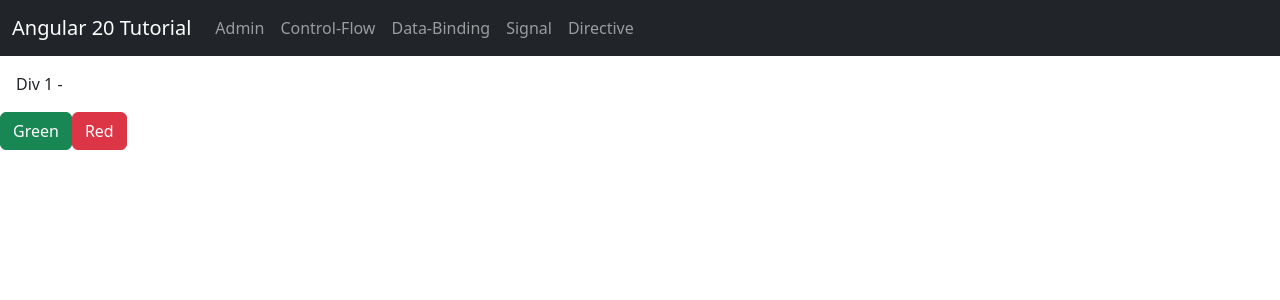
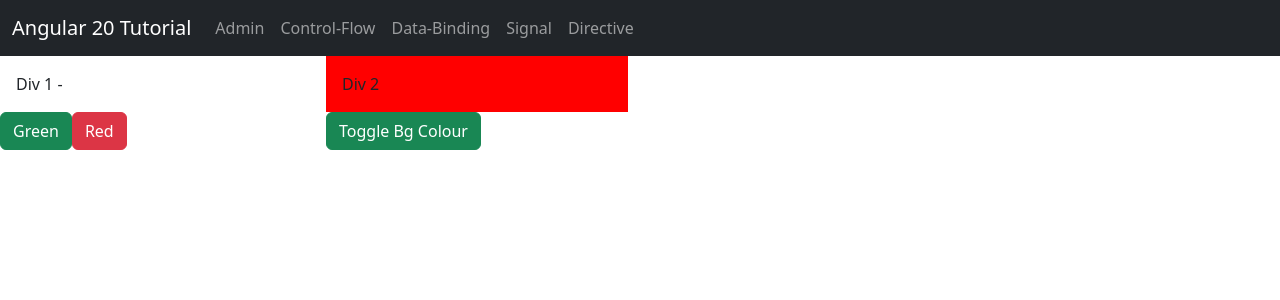
Before and after one commit to TMWicKed/angular20Tutorial, an Angular app: page /Attribute-Directive in a window 1280 px wide. Shown: the top 300 px of the page. Built offline with nearby package versions, Linux system fonts and the light colour scheme.

Commit message:
directives

```diff
--- a/src/app/components/att-directive/att-directive.html
+++ b/src/app/components/att-directive/att-directive.html
@@ -2,6 +2,11 @@
     <div class="col-3">
         <div class="p-3" [ngClass]="div1ClassName()">
             Div 1 - {{div1ClassName()}}
+        </div>
+    </div>
+    <div class="col-3">
+        <div class="p-3" [ngStyle]="{'background-color': isDiv2Green() ? 'green' : 'red'}">
+            Div 2
         </div>
     </div>
 </div>
@@ -11,4 +16,7 @@
         <button class="btn btn-success" (click)="setBgClass('green')">Green</button>
         <button class="btn btn-danger" (click)="setBgClass('red')">Red</button>
     </div>
+    <div class="col-3">
+        <button class="btn btn-success" (click)="toggleDiv2Color()">Toggle Bg Colour</button>
+    </div>
 </div>
--- a/src/app/components/att-directive/att-directive.ts
+++ b/src/app/components/att-directive/att-directive.ts
@@ -1,18 +1,25 @@
-import { NgClass } from '@angular/common';
+import { NgClass, NgStyle } from '@angular/common';
 import { Component, signal } from '@angular/core';
 
 @Component({
   selector: 'app-att-directive',
-  imports: [NgClass],
+  imports: [NgClass, NgStyle],
   templateUrl: './att-directive.html',
   styleUrl: './att-directive.css'
 })
 export class AttDirective {
 
-  div1ClassName = signal<string>("");
+  div1ClassName = signal<string>("" );
+
+  isDiv2Green = signal<boolean>(false);
 
   setBgClass(str: string) {
     this.div1ClassName.set(str);
   }
 
+
+  toggleDiv2Color() {
+    this.isDiv2Green.set(!this.isDiv2Green());
+  }
+
 }
```
